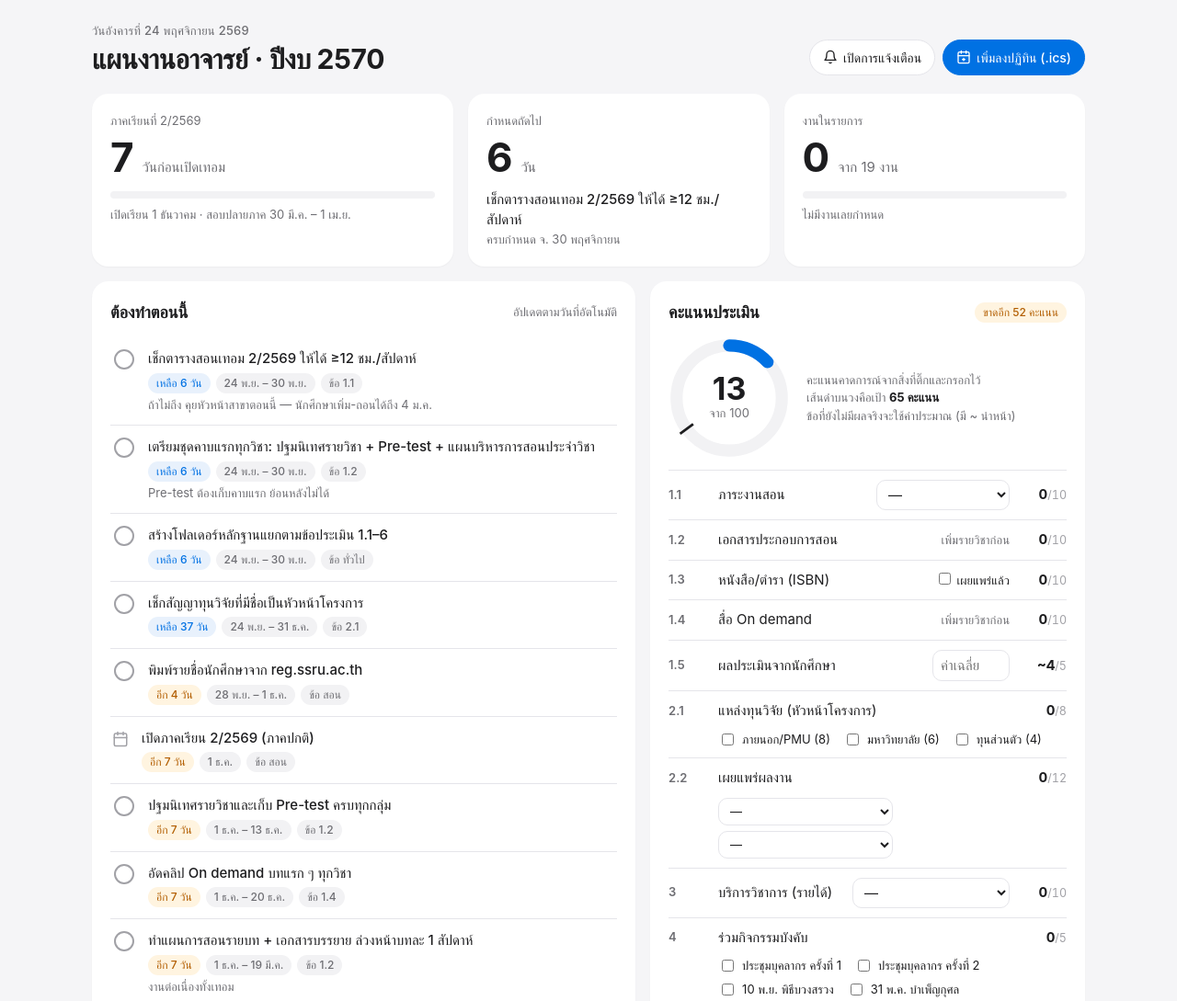
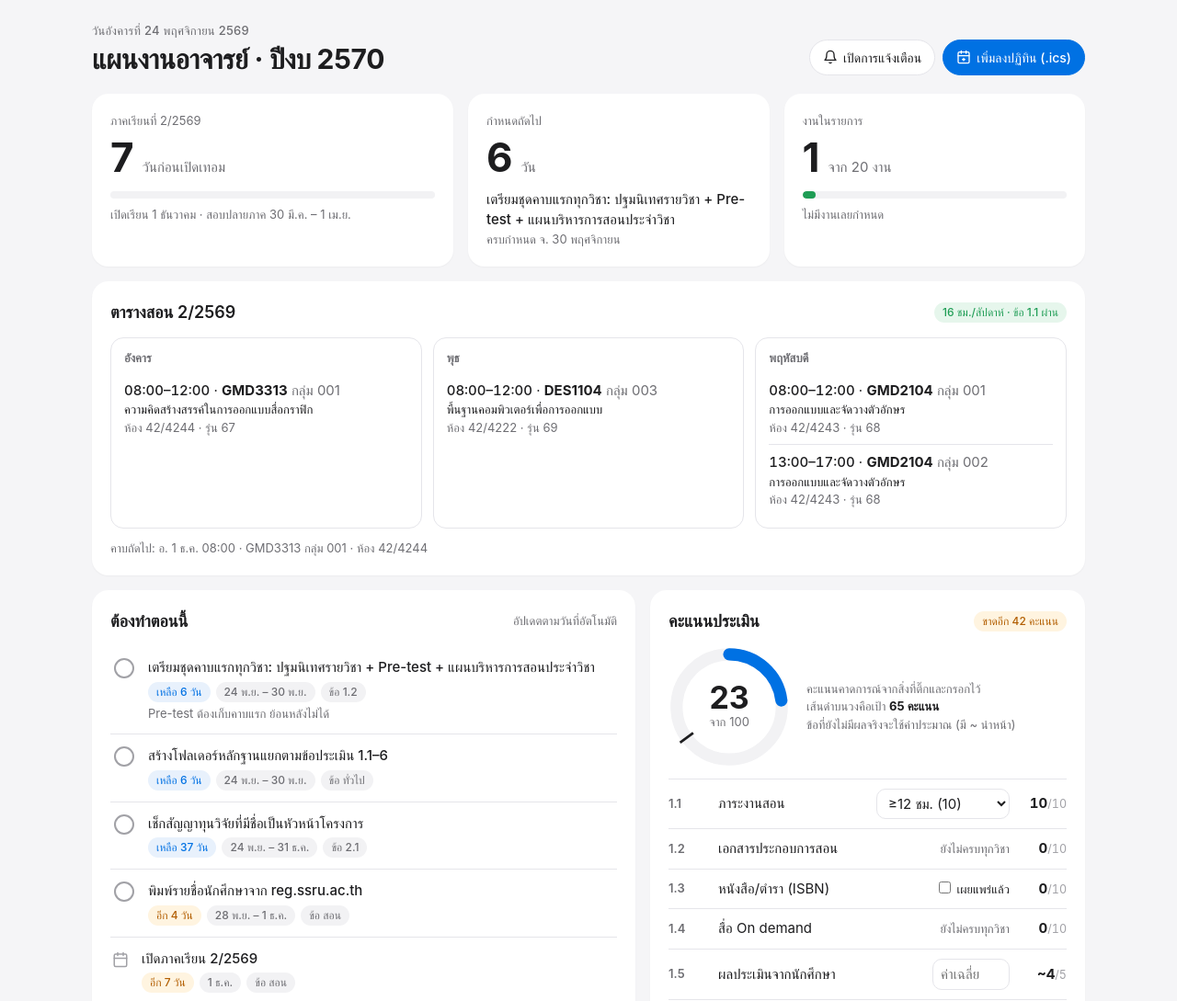
Before and after one commit to skhwanchai/plan-2570, a plain HTML site: page index.html in a window 1280 px wide. Shown: the top 1089 px of the page at 92% size. Drawn offline with Linux system fonts and the light colour scheme; a web font is replaced by a local one.

Commit message:
เพิ่มตารางสอน 2/2569 รายวิชา และปรับวัน Pre/Post-test ตามคาบจริง
Co-Authored-By: Claude Opus 5.5 <noreply@anthropic.com>
Claude-Session: https://claude.ai/code/session_01Xz2ZcMWh7Q74E1LzLhpVWh

```diff
--- a/index.html
+++ b/index.html
@@ -125,6 +125,17 @@ footer{margin-top:28px;display:flex;gap:10px;flex-wrap:wrap;align-items:center;j
   .scorehead{flex-direction:column;align-items:flex-start}
   .date{width:56px}
 }
+.sched{display:grid;grid-template-columns:repeat(3,1fr);gap:12px}
+@media(max-width:700px){.sched{grid-template-columns:1fr}}
+.day{border:1px solid var(--line);border-radius:14px;padding:12px 14px}
+.day.today{border-color:var(--blue);background:var(--blue-bg)}
+.day h4{margin:0 0 6px;font-size:13px;font-weight:600;color:var(--ink2);display:flex;justify-content:space-between}
+.day.today h4{color:var(--blue)}
+.cls{padding:8px 0;border-top:1px solid var(--line)}
+.day.today .cls{border-color:#cfe2f8}
+.cls:first-of-type{border-top:0}
+.cls b{font-size:15px}
+.cls .tm{font-variant-numeric:tabular-nums;font-weight:500}
 .toast{position:fixed;left:50%;bottom:24px;transform:translateX(-50%) translateY(20px);background:var(--ink);color:#fff;padding:10px 18px;border-radius:99px;font-size:14px;opacity:0;transition:all .25s;pointer-events:none}
 .toast.show{opacity:1;transform:translateX(-50%)}
 </style>
@@ -164,6 +175,12 @@ footer{margin-top:28px;display:flex;gap:10px;flex-wrap:wrap;align-items:center;j
       <div class="small muted" id="doneNote"></div>
     </div>
   </div>
+
+  <section class="card">
+    <div class="card-h"><h2>ตารางสอน 2/2569</h2><span class="pill green" id="loadPill"></span></div>
+    <div class="sched" id="sched"></div>
+    <div class="small muted" id="nextClass" style="margin-top:12px"></div>
+  </section>
 
   <section class="grid two">
     <div class="card">
@@ -226,9 +243,11 @@ const ITEMS = [
   {id:"evidence-folder", type:"task", title:"สร้างโฟลเดอร์หลักฐานแยกตามข้อประเมิน 1.1–6", start:"2026-11-24", due:"2026-11-30", round:1, tag:"ทั่วไป"},
   {id:"roster", type:"task", title:"พิมพ์รายชื่อนักศึกษาจาก reg.ssru.ac.th", start:"2026-11-28", due:"2026-12-01", round:1, tag:"สอน"},
   {id:"grant-check", type:"task", title:"เช็กสัญญาทุนวิจัยที่มีชื่อเป็นหัวหน้าโครงการ", start:"2026-11-24", due:"2026-12-31", round:1, tag:"2.1"},
-  {id:"open-2-69", type:"event", title:"เปิดภาคเรียน 2/2569 (ภาคปกติ)", start:"2026-12-01", round:1, tag:"สอน"},
-  {id:"open-2-69s", type:"event", title:"เปิดภาคเรียน ภาคพิเศษ (ส.-อา.)", start:"2026-12-06", round:1, tag:"สอน"},
-  {id:"pretest", type:"task", title:"ปฐมนิเทศรายวิชาและเก็บ Pre-test ครบทุกกลุ่ม", start:"2026-12-01", due:"2026-12-13", round:1, tag:"1.2"},
+  {id:"open-2-69", type:"event", title:"เปิดภาคเรียน 2/2569", start:"2026-12-01", round:1, tag:"สอน"},
+  {id:"pretest", type:"task", title:"ปฐมนิเทศรายวิชาและเก็บ Pre-test ครบทุกกลุ่ม", start:"2026-12-01", due:"2026-12-03", round:1, tag:"1.2", note:"อ. 1 ธ.ค. GMD3313 · พ. 2 ธ.ค. DES1104 · พฤ. 3 ธ.ค. GMD2104 (001, 002)"},
+  {id:"hol-1210", type:"event", title:"วันหยุดวันรัฐธรรมนูญ — งดสอน GMD2104 ทั้ง 2 กลุ่ม", start:"2026-12-10", round:1, tag:"สอน"},
+  {id:"hol-1231", type:"event", title:"วันหยุดสิ้นปี — งดสอน GMD2104 ทั้ง 2 กลุ่ม", start:"2026-12-31", round:1, tag:"สอน"},
+  {id:"makeup-plan", type:"task", title:"นัดสอนชดเชย GMD2104 กลุ่ม 001, 002 (หายไป 2 คาบจากวันหยุด)", start:"2027-02-01", due:"2027-03-12", round:1, tag:"สอน", note:"ช่วงสอนชดเชยของมหาวิทยาลัย 22–26, 29 มี.ค. — ตรวจประกาศวันหยุดของมหาวิทยาลัยอีกครั้ง"},
   {id:"od-first", type:"task", title:"อัดคลิป On demand บทแรก ๆ ทุกวิชา", start:"2026-12-01", due:"2026-12-20", round:1, tag:"1.4"},
   {id:"lessons", type:"task", title:"ทำแผนการสอนรายบท + เอกสารบรรยาย ล่วงหน้าบทละ 1 สัปดาห์", start:"2026-12-01", due:"2027-03-19", round:1, tag:"1.2", note:"งานต่อเนื่องทั้งเทอม", ics:false},
   {id:"adddrop", type:"event", title:"วันสุดท้ายนักศึกษาลงทะเบียน/เพิ่ม-ถอนรายวิชา", start:"2027-01-04", round:1, tag:"1.1"},
@@ -238,13 +257,11 @@ const ITEMS = [
   {id:"tci", type:"task", title:"เขียนบทความ TCI 1 เรื่อง (First / Corresponding author)", start:"2027-02-01", due:"2027-02-28", round:1, tag:"2.2"},
   {id:"eval-remind", type:"task", title:"เตือนนักศึกษาประเมินอาจารย์ในคาบ (เปิด 1–31 มี.ค.)", start:"2027-03-01", due:"2027-03-31", round:1, tag:"1.5"},
   {id:"igrade", type:"event", title:"วันสุดท้ายส่งแก้เกรด I ของเทอม 1/2569", start:"2027-03-04", round:1, tag:"สอน"},
-  {id:"posttest", type:"task", title:"ทำ Post-test คาบสุดท้ายทุกกลุ่ม", start:"2027-03-08", due:"2027-03-19", round:1, tag:"1.2"},
-  {id:"last-s", type:"event", title:"สอนวันสุดท้าย ภาคพิเศษ (ส.-อา.)", start:"2027-03-14", round:1, tag:"สอน"},
-  {id:"last", type:"event", title:"สอนวันสุดท้าย ภาคปกติ", start:"2027-03-19", round:1, tag:"สอน"},
-  {id:"makeup", type:"event", title:"ช่วงสอนชดเชย (พิเศษ 20–21 / ปกติ 22–26, 29 มี.ค.)", start:"2027-03-20", end:"2027-03-29", round:1, tag:"สอน"},
-  {id:"final-s", type:"event", title:"สอบปลายภาค ภาคพิเศษ", start:"2027-03-27", round:1, tag:"สอน"},
+  {id:"posttest", type:"task", title:"ทำ Post-test คาบสุดท้ายทุกกลุ่ม", start:"2027-03-16", due:"2027-03-18", round:1, tag:"1.2", note:"อ. 16 มี.ค. GMD3313 · พ. 17 มี.ค. DES1104 · พฤ. 18 มี.ค. GMD2104 (001, 002)"},
+  {id:"last", type:"event", title:"วันสุดท้ายของการเรียนการสอน", start:"2027-03-19", round:1, tag:"สอน"},
+  {id:"makeup", type:"event", title:"ช่วงสอนชดเชย (22–26, 29 มี.ค.)", start:"2027-03-22", end:"2027-03-29", round:1, tag:"สอน"},
   {id:"load-1-70", type:"task", title:"ล็อกตารางสอนเทอม 1/2570 ให้ได้ ≥12 ชม.", start:"2027-03-01", due:"2027-03-31", round:1, tag:"1.1", note:"คณะบันทึกตารางเรียนวันสุดท้าย 31 มี.ค."},
-  {id:"final", type:"event", title:"สอบปลายภาค ภาคปกติ", start:"2027-03-30", end:"2027-04-01", round:1, tag:"สอน"},
+  {id:"final", type:"event", title:"สอบปลายภาค", start:"2027-03-30", end:"2027-04-01", round:1, tag:"สอน"},
   {id:"grades", type:"task", title:"ส่งเกรดและออกรายงานที่ reg.ssru.ac.th", start:"2027-04-01", due:"2027-04-08", round:1, tag:"สอน"},
   {id:"close-2-69", type:"event", title:"ปิดภาคเรียน 2/2569", start:"2027-04-09", round:1, tag:"สอน"},
   {id:"compile", type:"task", title:"รวมเล่มเอกสารประกอบการสอน: ปก คำนำ สารบัญ บรรณานุกรม", start:"2027-04-09", due:"2027-04-30", round:1, tag:"1.2"},
@@ -256,7 +273,21 @@ const ITEMS = [
   {id:"act-king", type:"event", title:"กิจกรรมบังคับ: พิธีถวายพระพรชัยมงคล พระบาทสมเด็จพระเจ้าอยู่หัว", start:"2027-07-28", round:2, tag:"4", note:"วันจัดจริงอาจขยับ ตรวจกับประกาศมหาวิทยาลัย"},
   {id:"evidence-r2", type:"task", title:"รวบรวมหลักฐานรอบ 2 ส่งคณะ", start:"2027-09-01", due:"2027-09-30", round:2, tag:"ทั่วไป"}
 ];
-const SEM = {open:"2026-12-01", end:"2027-04-01"};
+const SEM = {open:"2026-12-01", end:"2027-04-01", lastClass:"2027-03-19"};
+/* ตารางสอน 2/2569 (d: 0=อา. 1=จ. 2=อ. 3=พ. 4=พฤ. 5=ศ. 6=ส.) */
+const SCHEDULE = [
+  {d:2, code:"GMD3313", sec:"001", name:"ความคิดสร้างสรรค์ในการออกแบบสื่อกราฟิก", from:"08:00", to:"12:00", room:"42/4244", batch:"รุ่น 67"},
+  {d:3, code:"DES1104", sec:"003", name:"พื้นฐานคอมพิวเตอร์เพื่อการออกแบบ", from:"08:00", to:"12:00", room:"42/4222", batch:"รุ่น 69"},
+  {d:4, code:"GMD2104", sec:"001", name:"การออกแบบและจัดวางตัวอักษร", from:"08:00", to:"12:00", room:"42/4243", batch:"รุ่น 68"},
+  {d:4, code:"GMD2104", sec:"002", name:"การออกแบบและจัดวางตัวอักษร", from:"13:00", to:"17:00", room:"42/4243", batch:"รุ่น 68"}
+];
+const LOAD_HRS = 16;
+const HOLIDAYS = {"2026-12-07":"ชดเชยวันพ่อ","2026-12-10":"วันรัฐธรรมนูญ","2026-12-31":"วันสิ้นปี","2027-01-01":"วันขึ้นปีใหม่"};
+const SEED_COURSES = [
+  {code:"DES1104", name:"พื้นฐานคอมพิวเตอร์เพื่อการออกแบบ · กลุ่ม 003"},
+  {code:"GMD2104", name:"การออกแบบและจัดวางตัวอักษร · กลุ่ม 001, 002"},
+  {code:"GMD3313", name:"ความคิดสร้างสรรค์ในการออกแบบสื่อกราฟิก · กลุ่ม 001"}
+];
 const COMPONENTS = [
   ["cover","ปก คำนำ สารบัญ"],["planC","แผนบริหาร<br>รายวิชา"],["planL","แผนบริหาร<br>รายบท"],["lesson","บทเรียน"],
   ["biblio","บรรณานุกรม"],["slides","เอกสาร<br>บรรยาย"],["orient","ปฐมนิเทศ<br>รายวิชา"],["pre","Pre-test"],["post","Post-test"]
@@ -270,6 +301,12 @@ const blank = {done:{}, courses:[], s:{load:"",book:false,eval:"",grant:{},pub1:
 let S;
 try{ S = Object.assign(structuredClone(blank), JSON.parse(localStorage.getItem(KEY)||"{}")); S.s = Object.assign(structuredClone(blank.s), S.s||{}); }catch(e){ S = structuredClone(blank); }
 const save = ()=>{ try{ localStorage.setItem(KEY, JSON.stringify(S)); }catch(e){} };
+if(!S.seed2_69){
+  if(!S.courses.length) S.courses = SEED_COURSES.map((c,i)=>({id:"seed"+i, code:c.code, name:c.name, c:{}}));
+  S.done["load-2-69"] = true;
+  if(!S.s.load) S.s.load = "10";
+  S.seed2_69 = true; save();
+}
 
 /* ========= date helpers ========= */
 const D = s => { const [y,m,d]=s.split("-").map(Number); return new Date(y,m-1,d); };
@@ -339,11 +376,33 @@ function render(){
   if(urgent.length){ bn.classList.add("show"); document.getElementById("bannerText").innerHTML = `<div>ต้องรีบ ${urgent.length} งาน</div><div class="small" style="font-weight:400">${urgent.map(u=>esc(u.title)).join(" · ")}</div>`; }
   else bn.classList.remove("show");
 
-  renderTimeline(t); renderCourses(); renderScore();
+  renderSchedule(t); renderTimeline(t); renderCourses(); renderScore();
 }
 function setTxt(id,v){ document.getElementById(id).textContent=v; }
 function bar(id,p){ document.getElementById(id).style.width=Math.max(0,Math.min(100,p))+"%"; }
 
+const DAYN=["อาทิตย์","จันทร์","อังคาร","พุธ","พฤหัสบดี","ศุกร์","เสาร์"];
+function renderSchedule(t){
+  setTxt("loadPill", `${LOAD_HRS} ชม./สัปดาห์ · ข้อ 1.1 ผ่าน`);
+  const inSem = t>=D(SEM.open) && t<=D(SEM.lastClass);
+  const hol = HOLIDAYS[iso(t)];
+  const days=[...new Set(SCHEDULE.map(c=>c.d))];
+  document.getElementById("sched").innerHTML = days.map(d=>{
+    const isToday = inSem && t.getDay()===d;
+    return `<div class="day ${isToday?"today":""}"><h4><span>${DAYN[d]}</span>${isToday?`<span>${hol?"วันหยุด: "+hol:"วันนี้"}</span>`:""}</h4>${SCHEDULE.filter(c=>c.d===d).map(c=>`<div class="cls"><div><span class="tm">${c.from}–${c.to}</span> · <b>${c.code}</b> <span class="muted">กลุ่ม ${c.sec}</span></div><div class="small">${esc(c.name)}</div><div class="small muted">ห้อง ${c.room} · ${c.batch}</div></div>`).join("")}</div>`;
+  }).join("");
+  // next class
+  const now=new Date(); let found=null;
+  for(let i=0;i<120 && !found;i++){
+    const day=new Date(t); day.setDate(t.getDate()+i);
+    if(day<D(SEM.open) || day>D(SEM.lastClass) || HOLIDAYS[iso(day)]) continue;
+    for(const c of SCHEDULE.filter(x=>x.d===day.getDay()).sort((a,b)=>a.from.localeCompare(b.from))){
+      const [h,m]=c.to.split(":").map(Number); const endT=new Date(day); endT.setHours(h,m);
+      if(endT>now){ found={c,day}; break; }
+    }
+  }
+  setTxt("nextClass", found ? `คาบถัดไป: ${found.day.toLocaleDateString("th-TH",{weekday:"short",day:"numeric",month:"short"})} ${found.c.from} · ${found.c.code} กลุ่ม ${found.c.sec} · ห้อง ${found.c.room}` : "ไม่มีคาบสอนแล้วในภาคเรียนนี้");
+}
 function renderTimeline(t){
   let list=[...ITEMS].sort((a,b)=>D(a.start)-D(b.start));
   if(filter==="upcoming") list=list.filter(it=>!["past","done"].includes(status(it,t)));
```
